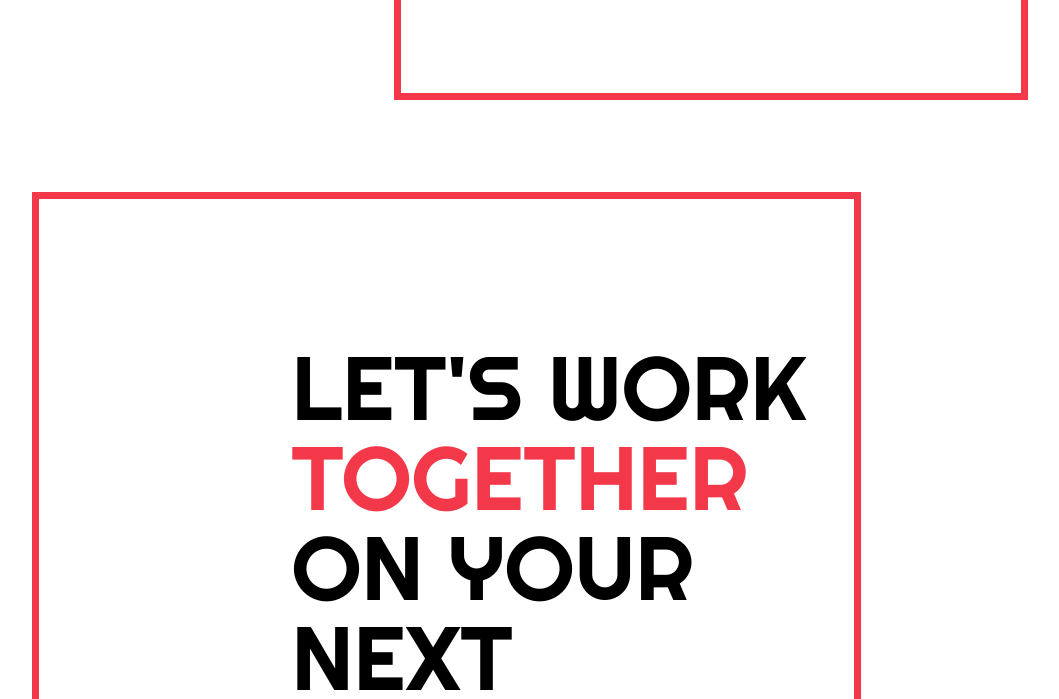
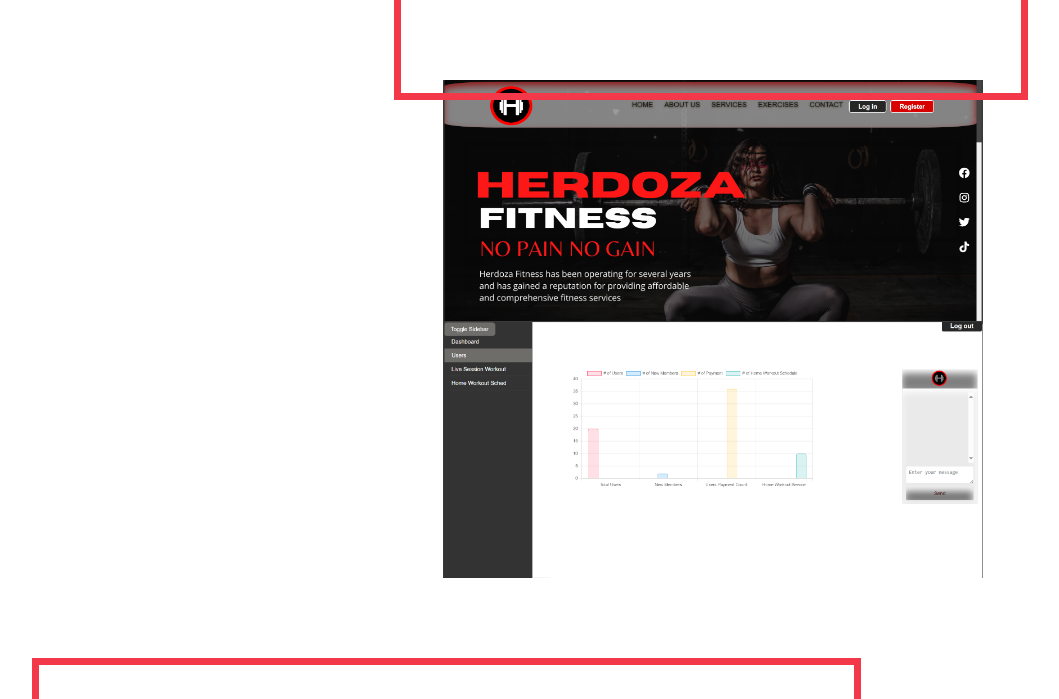
Before and after one commit to JTPRIVERA/jpr, a plain HTML site: page index.html in a window 1280 px wide. Shown: the part 1369-2068 px from the top of the page, without its empty margins (182-1241 px from the left). Drawn offline with Linux system fonts and the light colour scheme.

Commit message:
Update index.html

```diff
--- a/index.html
+++ b/index.html
@@ -171,8 +171,8 @@
 						</ul>
 						<a href="#contact" id="btn">Request CV</a>
 					</div>
-					<img class="fitness-img rx-lazy" src="placeholder-all.png" data-src="assets/img/project-herdoza.png" alt="img">
-					<img class="fitness-img rx-lazy" src="placeholder-all.png" data-src="assets/img/project-admin-herdoza.png" alt="img">
+					<img class="fitness-img rx-lazy" src="placeholder-all.png" data-src="project-herdoza.png" alt="img">
+					<img class="fitness-img rx-lazy" src="placeholder-all.png" data-src="project-admin-herdoza.png" alt="img">
 				</div>
 			</div>
 		</div>
@@ -340,7 +340,7 @@
 					</div>
 				</div>
 			</div>
-			<div class="btn"></div><!--<a href="program.html" class="btn">view more</a>-->  <!--== button na aking hold muna as comment and pinalitan ko sa style yung mga color niya na gamit na red replace ko muna as white pra di makita or maging transparent==-->
+			<div class="angel"></div><!--<a href="program.html" class="btn">view more</a>-->  <!--== button na aking hold muna as comment and pinalitan ko sa style yung mga color niya na gamit na red replace ko muna as white pra di makita or maging transparent==-->
 		</div>
 	</section>
 </section>
```
